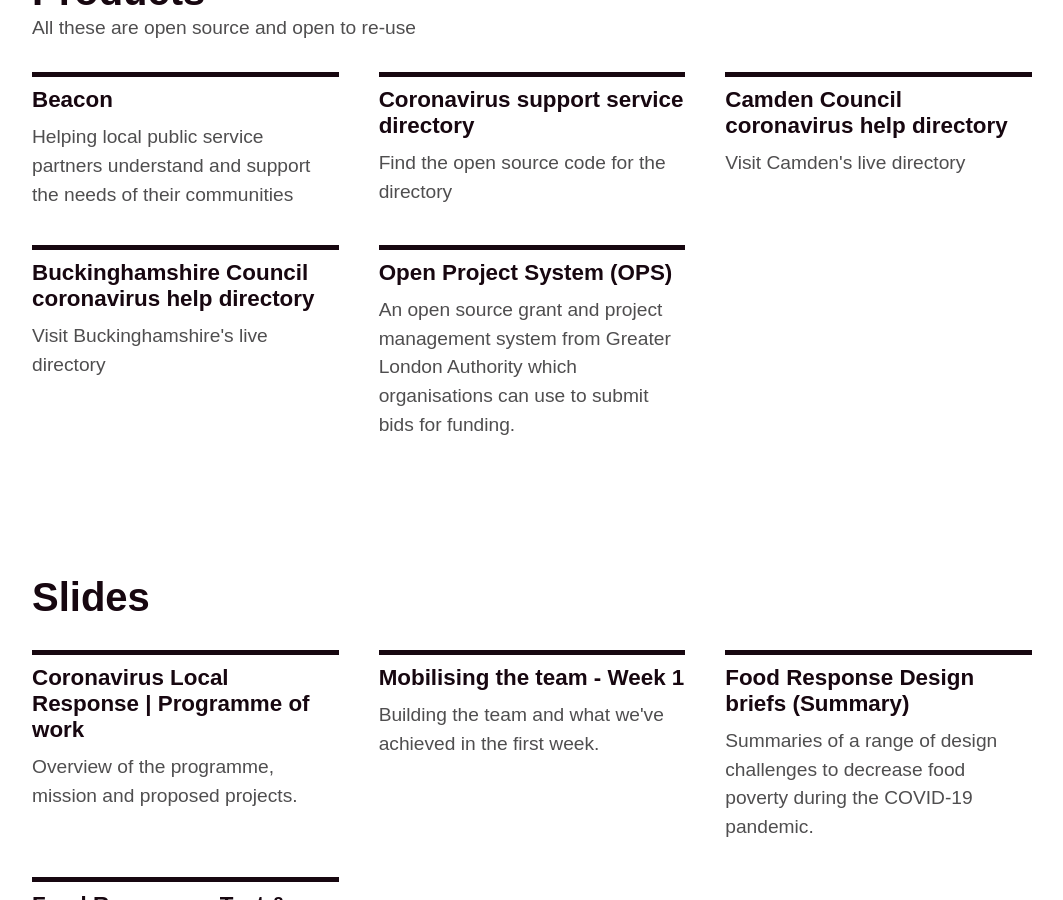
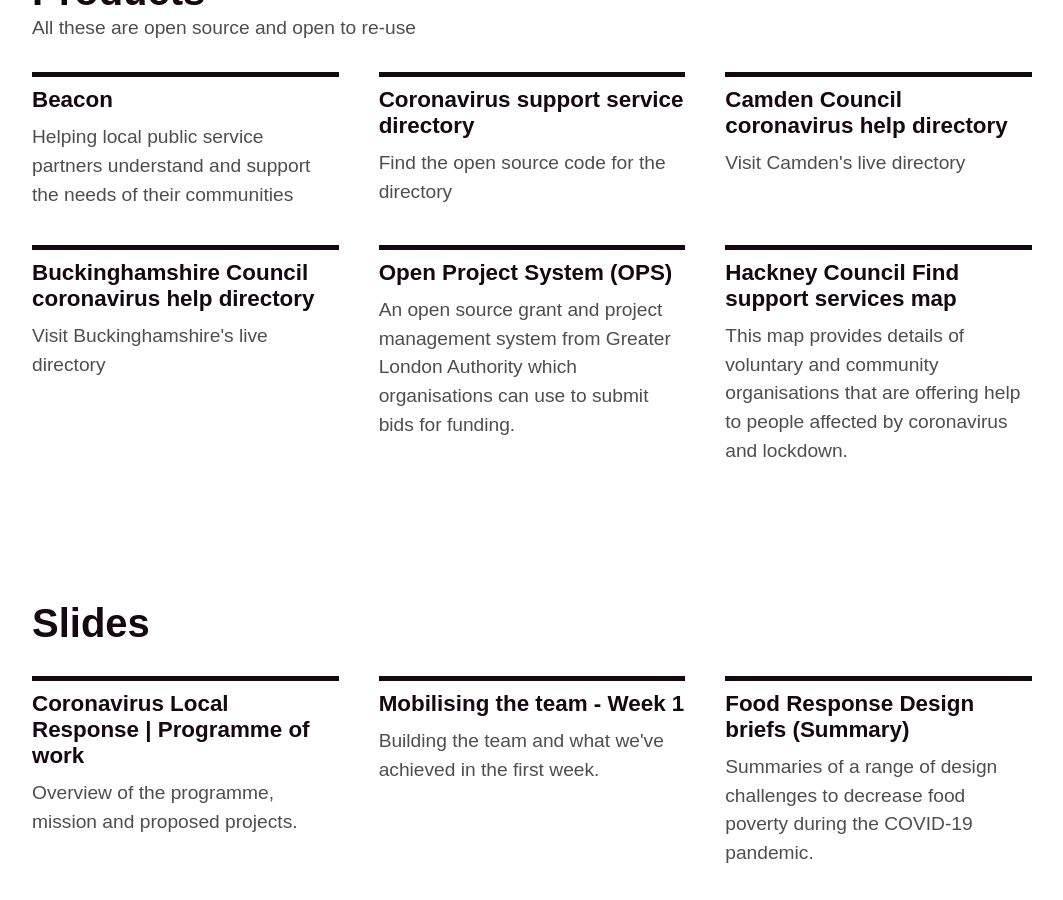
Before and after one commit to wearefuturegov/london-coronavirus-response-microsite, a Jekyll site: the page built from index.markdown, in a window 1280 px wide and 900 px high, scrolled down 1407 px. Shown: the whole window, without its empty margins (108-1171 px from the left). Built offline with Jekyll 4.4.1, drawn with Linux system fonts in a browser that asks for light colours; some web fonts are replaced.

Commit message:
Update products.yml

```diff
--- a/_data/products.yml
+++ b/_data/products.yml
@@ -17,3 +17,7 @@
 - title: Open Project System (OPS)
   url: https://github.com/GreaterLondonAuthority/GLA-OPS
   caption: An open source grant and project management system from Greater London Authority which organisations can use to submit bids for funding.
+
+- title: Hackney Council Find support services map
+  url: https://hackney.gov.uk/find-support-services
+  caption: This map provides details of voluntary and community organisations that are offering help to people affected by coronavirus and lockdown.
```
